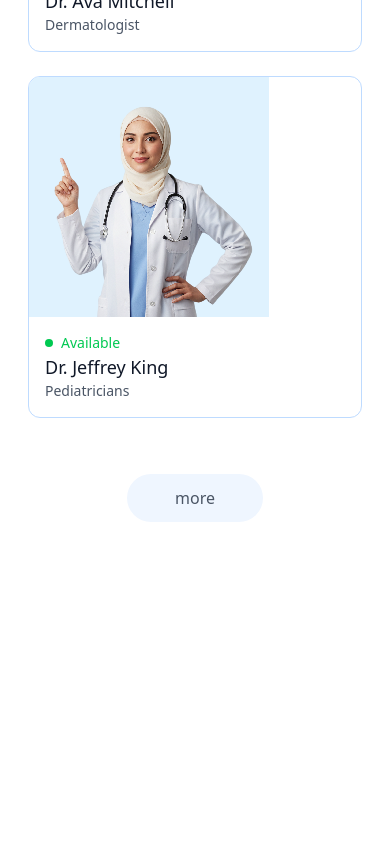
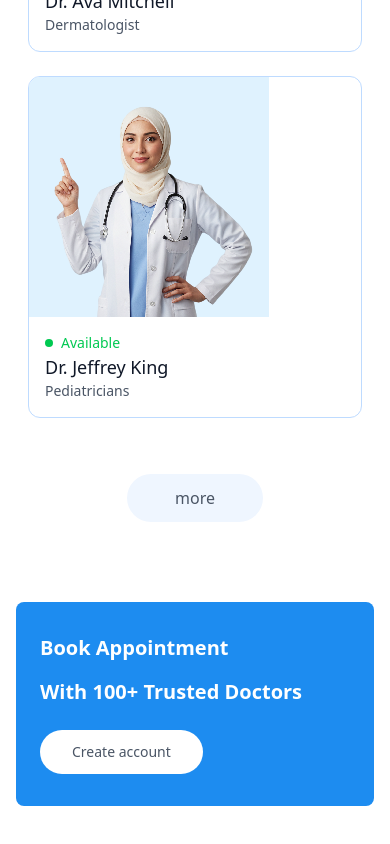
Before and after one commit to nzaman7878/Doctor-Appoinment-Booking-System-Using-MERN-stack, a React (Vite) app in the folder frontend/: page / in a window 390 px wide. Shown: the part 4651-5495 px from the top of the page. Before the commit the page ends 5237 px from the top, so only its background shows below. Built offline with nearby package versions, Linux system fonts and the light colour scheme.

Commit message:
feat: add responsive Banner component with call-to-action button

```diff
--- /dev/null
+++ b/frontend/src/components/Banner.jsx
@@ -0,0 +1,31 @@
+import React from 'react'
+import { assets } from '../assets/assets_frontend/assets'
+import { useNavigate } from 'react-router-dom'
+
+const Banner = () => {
+
+  const navigate = useNavigate()
+
+
+  return (
+    <div className='flex bg-primary rounded-lg px-6 sm:px-14 md:px-14 lg:px-12 my-20 md:mx-10'>
+     {/* ------Lefft Side -------- */}
+
+     <div className='flex-1 py-8 sm:py-16 md:py-16 lg:py-24 lg:pl-5'>
+        <div className='text-xl sm:text-2xl md:text-3xl lg:text-5xl font-semibold text-white'>
+            <p>Book Appointment</p>
+            <p className='mt-4'>With 100+ Trusted Doctors</p>
+        </div>
+        <button onClick={()=>{navigate('/login'); scrollTo(0,0)}} className='bg-white text-sm sm:text-base text-gray-600 px-8 py-3 rounded-full mt-6 hover:scale-105 transition-all'>Create account</button>
+     </div>
+
+        {/* ----------left Side -------- */}
+        <div className='hidden md:block ms:w-1/2 lg:w-[370px] relative'>
+            <img className='w-full absolute bottom-0 right-0 max-w-md' src={assets.appointment_img} alt="" />
+        </div>
+
+    </div>
+  )
+}
+
+export default Banner
--- a/frontend/src/pages/Home.jsx
+++ b/frontend/src/pages/Home.jsx
@@ -2,6 +2,7 @@
 import Header from '../components/Header'
 import SpcialityMenu from '../components/SpcialityMenu'
 import TopDoctors from '../components/TopDoctors'
+import Banner from '../components/Banner'
 
 const Home = () => {
   return (
@@ -9,6 +10,7 @@
         <Header />
         <SpcialityMenu />
         <TopDoctors />
+        <Banner />
     </div>
   )
 }
```
Also changed, not shown: frontend/src/assets/assets_frontend/appointment_img.png.
